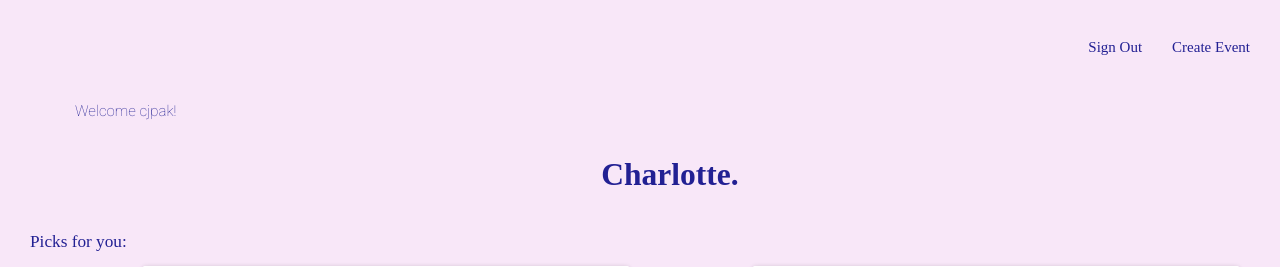
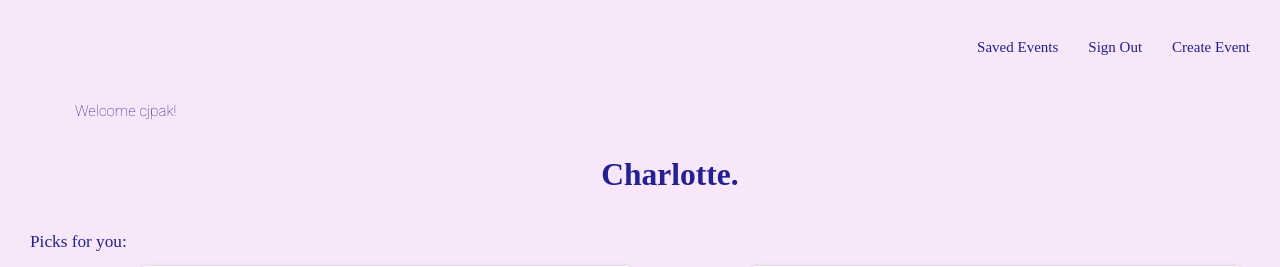
Before and after one commit to chanjongpak/charlotte-project, a Django app: page / in a window 1280 px wide. Shown: the top 267 px of the page. Run offline with Django 4.2, Linux system fonts and the light colour scheme; a user stored in the database is signed in.

Commit message:
added SAVED EVENTS to header(base.html)

```diff
--- a/main_app/templates/base.html
+++ b/main_app/templates/base.html
@@ -28,6 +28,9 @@
             <li class="right">
               <a id="text-color" href="{% url 'logout' %}">Sign Out</a>
             </li>
+            <li class = "right">
+              <a id="text-color" href="{% url 'saved_events' %}">Saved Events</a>
+            </li>
             <br/>
             <div id="roboto">Welcome {{user}}!</div>
             {% else %}
```
